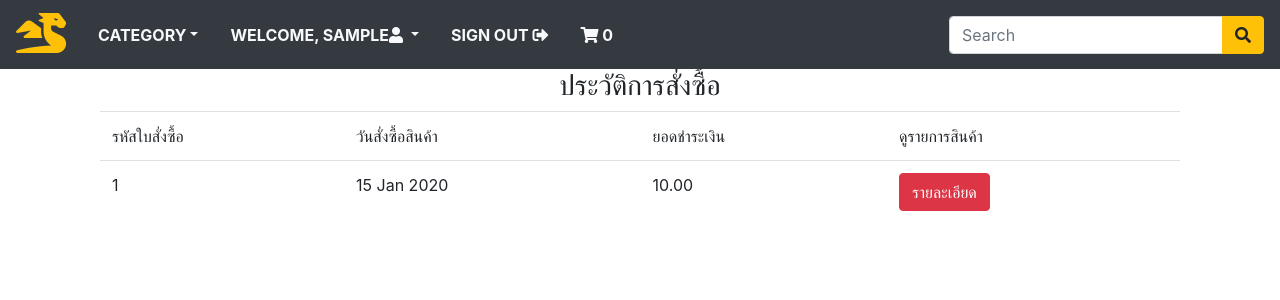
After one commit to Anuphongkrystal/ecommerce-django, a Django app: page /orderHistory/ in a window 1280 px wide. The commit adds this page. Shown: the top 300 px of the page. Run offline with Django 3.2, Linux system fonts and the light colour scheme; a user stored in the database is signed in; tables that the repository leaves empty hold one stand-in row (values such as "Sample post"); some libraries are stand-ins or nearby versions.

Commit message:
def orderHistory() && def viewsOrder()

```diff
--- a/ecommerce/ecommerce/urls.py
+++ b/ecommerce/ecommerce/urls.py
@@ -32,6 +32,8 @@ urlpatterns = [
     path('account/login',views.signInView,name="signIn"),
     path('account/logout',views.signOutView,name="signOut"),
     path('search/',views.search,name="search"),
+    path('orderHistory/',views.orderHistory,name="orderHistory"),
+    path('order/<int:order_id>',views.viewOrder,name="orderDetails"),
 
 ]
 
--- a/ecommerce/store/models.py
+++ b/ecommerce/store/models.py
@@ -78,9 +78,13 @@ class Order(models.Model):#ใบสั่งซื้อ
     total = models.DecimalField(max_digits=10,decimal_places=2)
     email = models.EmailField(max_length=250,blank=True)
     token = models.CharField(max_length=255,blank=True)
+    created = models.DateTimeField(auto_now_add=True)
+    updated = models.DateTimeField(auto_now=True)
+
 
     class Meta:
         db_table = "Order" #ตั้งชื่อตารางเป็น Order (ไม่ต้องไปอ้างอิงชื่อแอป)
+        ordering = ('id',) #เรียงจากน้อยไปมาก
     def __str__(self):
         return str(self.id) #รหัสใบสั่งซื้อแบบ auto
 
@@ -89,10 +93,12 @@ class OrderItem(models.Model):
     quantity = models.IntegerField()
     price = models.DecimalField(max_digits=10,decimal_places=2)
     order = models.ForeignKey(Order,on_delete=models.CASCADE) #ถ้ามีการลบข้อมูลมันจะลบทั้งสองส่วน
+    created = models.DateTimeField(auto_now_add=True)
+    updated = models.DateTimeField(auto_now=True)
 
     class Meta:
         db_table = 'OrderItem'
-
+        ordering = ('order',)
     def sub_total(self):
         return self.quantity*self.price
 
--- a/ecommerce/store/templates/navbar.html
+++ b/ecommerce/store/templates/navbar.html
@@ -19,7 +19,7 @@
           Welcome, {{request.user.first_name}}<i class="fas fa-user circle"></i>
         </a>
         <div class="dropdown-menu">
-          <a class="dropdown-item" href="">ประวัติการสั่งซื้อ</a>
+          <a class="dropdown-item" href="{% url 'orderHistory' %}">ประวัติการสั่งซื้อ</a>
         </div>
       </li>
       <li class="nav-item">
--- /dev/null
+++ b/ecommerce/store/templates/orders.html
@@ -0,0 +1,46 @@
+{% extends 'layouts.html' %}
+{% load static %}
+{% load humanize %}
+{% block content %}
+  <div class="container">
+      {% if not orders %}
+      <div class="alert alert-danger my-2" role="alert">
+          <b>ไม่มีประวัติการสั่งซื้อสินค้า</b>
+      </div>
+      {% else %}
+        <h3 align="center">ประวัติการสั่งซื้อ</h3>
+      <div class="table-responsive">
+      <table class="table table-condensed">
+          <thead>
+              <tr class="cart_menu">
+                  <td>รหัสใบสั่งซื้อ</td>
+                  <td>วันสั่งซื้อสินค้า</td>
+                  <td>ยอดชำระเงิน</td>
+                  <td>ดูรายการสินค้า</td>
+              </tr>
+          </thead>
+          <tbody>
+              {% for item in orders %}
+              <tr>
+                  <td class="cart_price">
+                      <p>{{item.id}}</p>
+                  </td>
+                  <td class="cart_total">
+
+                      <p class="cart_total_price">{{item.created | date:"d M Y" }}</p>
+                  </td>
+                  <td class="cart_total">
+                      <p class="cart_total_price">{{item.total | intcomma}}</p>
+                  </td>
+                  <td class="cart_total">
+                      <a href="{% url 'orderDetails' item.id %}" class="btn btn-danger">รายละเอียด</a>
+                  </td>
+              </tr>
+              {% endfor %}
+          </tbody>
+      </table>
+
+  </div>
+  {% endif %}
+  </div>
+{% endblock %}
--- a/ecommerce/store/views.py
+++ b/ecommerce/store/views.py
@@ -230,3 +230,19 @@ def signOutView(request):
 def search(request):
     products = Product.objects.filter(name__contains=request.GET['title'])
     return render(request,'index.html',{'products':products})
+
+def orderHistory(request):
+    #เช็คuser คนนั้นๆๆ ที่ เข้าสู่ระบบ
+    if request.user.is_authenticated:
+        #เอา email ของคนที่ Login
+        email = str(request.user.email)
+        #และ เอามาเช็คว่า Email นั้น มีรายการอะไรบ้างใน Order
+        orders = Order.objects.filter(email=email)
+    return render(request,'orders.html',{'orders':orders})
+
+def viewOrder(request,order_id):
+    if request.user.is_authenticated:
+        email = str(request.user.email)
+        order = Order.objects.filter(email=email,id=order_id)
+        orderitem = OrderItem.objects.filter(order=order)
+    return render(request,'viewOrder.html',{'orders':order,'order_items':orderitem})
```
Also changed, not shown: READMD.md (+4 -4 lines), ecommerce/store/admin.py (+11 -2 lines), ecommerce/store/templates/viewOrder.html (added, +8 -0 lines), ecommerce/store/migrations/0004_auto_20200607_0129.py (added), ecommerce/store/migrations/0005_auto_20200607_0141.py (added).
